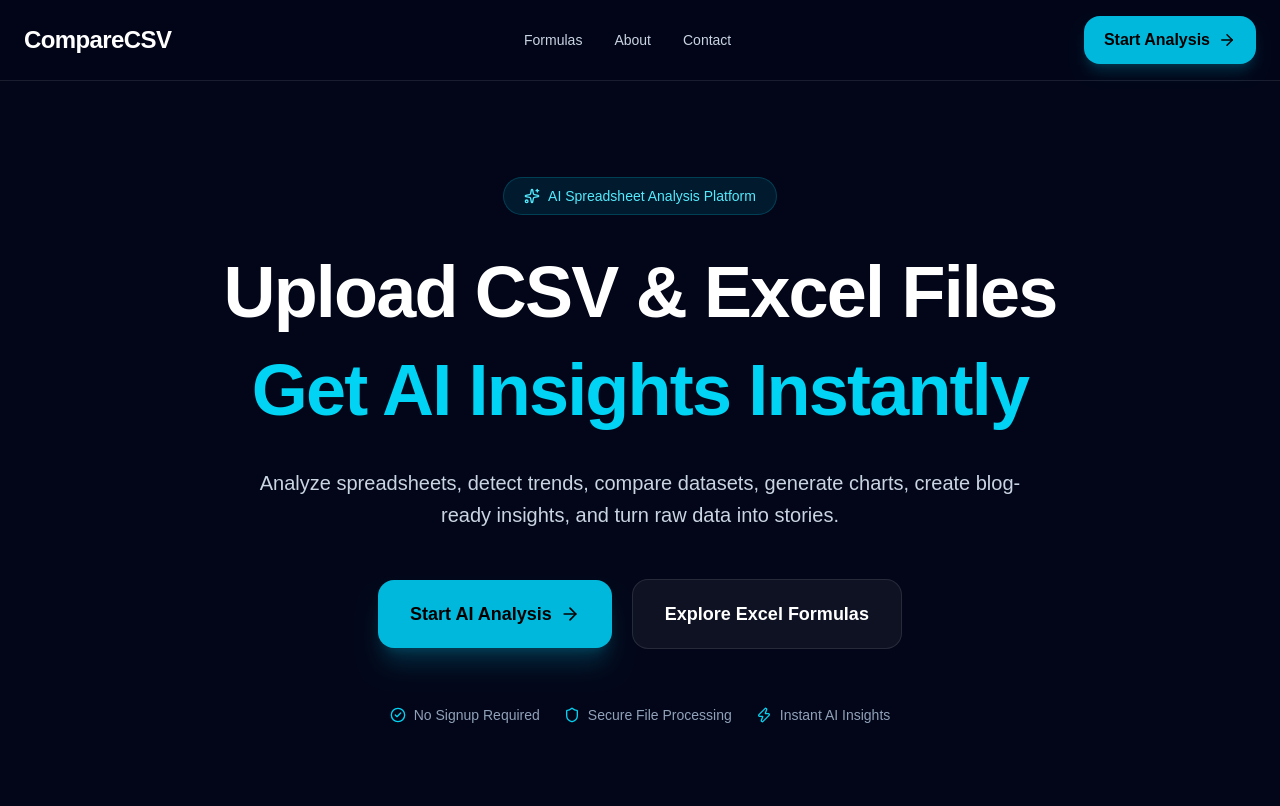
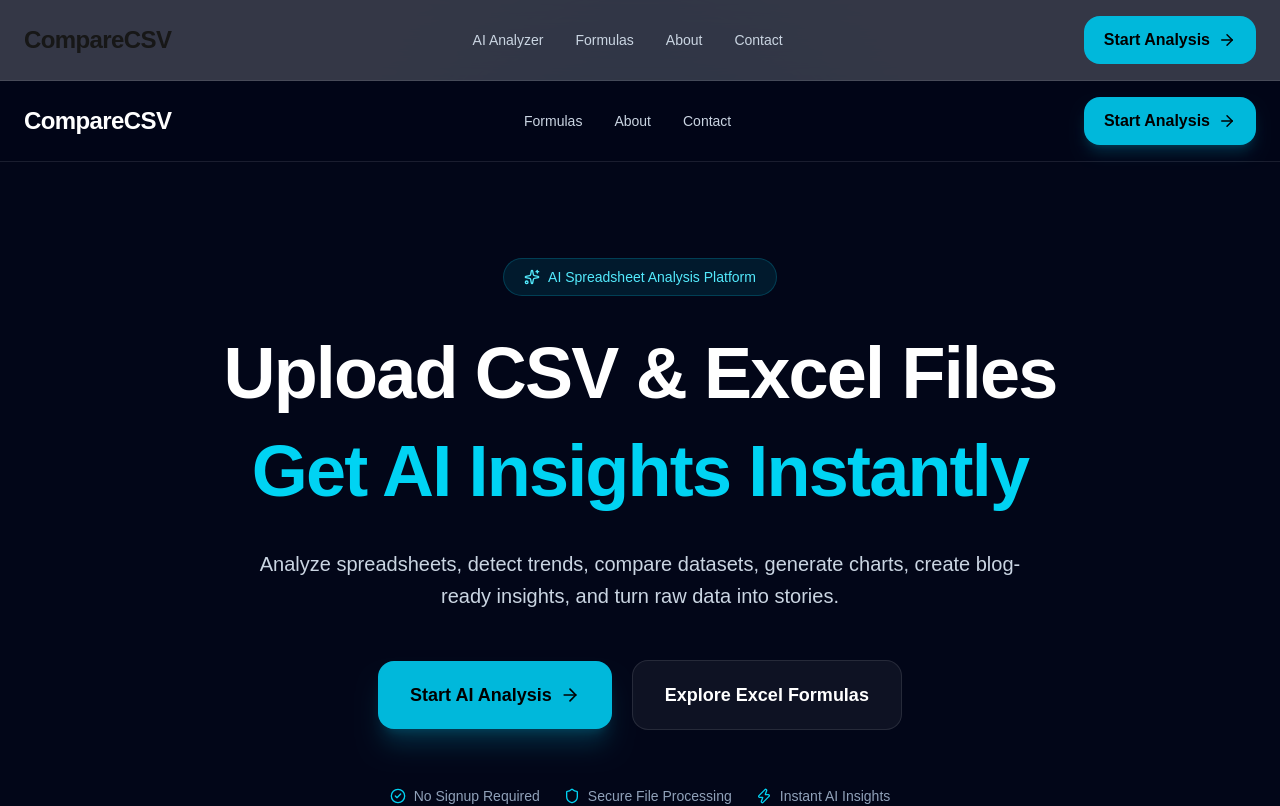
Before and after one commit to namrata505/comparecsv, a Next.js app: page / in a window 1280 px wide. Shown: the top 806 px of the page. Built offline with nearby package versions, Linux system fonts and the light colour scheme.

Commit message:
Add global navigation and footer

```diff
--- a/app/layout.tsx
+++ b/app/layout.tsx
@@ -2,6 +2,8 @@ import Script from "next/script";
 import type { Metadata } from "next";
 import { Geist, Geist_Mono } from "next/font/google";
 import "./globals.css";
+import SiteHeader from "@/components/SiteHeader";
+import SiteFooter from "@/components/SiteFooter";
 
 
 <Script
@@ -56,7 +58,11 @@ export default function RootLayout({
       lang="en"
       className={`${geistSans.variable} ${geistMono.variable} h-full antialiased`}
     >
-      <body className="min-h-full flex flex-col">{children}</body>
+      <body>
+        <SiteHeader />
+        {children}
+        <SiteFooter />
+      </body>
     </html>
   );
 }
--- /dev/null
+++ b/components/SiteFooter.tsx
@@ -0,0 +1,34 @@
+import Link from "next/link";
+
+export default function SiteFooter() {
+  return (
+    <footer className="border-t border-white/10 py-12 bg-slate-950 text-white">
+      <div className="max-w-7xl mx-auto px-6 flex flex-col md:flex-row items-center justify-between gap-6">
+        <p className="text-slate-400 text-sm">
+          © 2026 CompareCSV. All rights reserved.
+        </p>
+
+        <div className="flex flex-wrap items-center justify-center gap-6 text-sm text-slate-400">
+          <Link href="/analyze" className="hover:text-cyan-400 transition">
+            AI Analyzer
+          </Link>
+          <Link href="/formulas" className="hover:text-cyan-400 transition">
+            Formulas
+          </Link>
+          <Link href="/about" className="hover:text-cyan-400 transition">
+            About
+          </Link>
+          <Link href="/contact" className="hover:text-cyan-400 transition">
+            Contact
+          </Link>
+          <Link href="/privacy-policy" className="hover:text-cyan-400 transition">
+            Privacy Policy
+          </Link>
+          <Link href="/terms" className="hover:text-cyan-400 transition">
+            Terms
+          </Link>
+        </div>
+      </div>
+    </footer>
+  );
+}
--- /dev/null
+++ b/components/SiteHeader.tsx
@@ -0,0 +1,37 @@
+import Link from "next/link";
+import { ArrowRight } from "lucide-react";
+
+export default function SiteHeader() {
+  return (
+    <header className="sticky top-0 z-50 border-b border-white/10 bg-slate-950/80 backdrop-blur-xl">
+      <div className="max-w-7xl mx-auto px-6 h-20 flex items-center justify-between">
+        <Link href="/" className="text-2xl font-bold tracking-tight">
+          CompareCSV
+        </Link>
+
+        <nav className="hidden md:flex items-center gap-8 text-sm text-slate-300">
+          <Link href="/analyze" className="hover:text-cyan-400 transition">
+            AI Analyzer
+          </Link>
+          <Link href="/formulas" className="hover:text-cyan-400 transition">
+            Formulas
+          </Link>
+          <Link href="/about" className="hover:text-cyan-400 transition">
+            About
+          </Link>
+          <Link href="/contact" className="hover:text-cyan-400 transition">
+            Contact
+          </Link>
+        </nav>
+
+        <Link
+          href="/analyze"
+          className="inline-flex items-center gap-2 rounded-2xl bg-cyan-500 hover:bg-cyan-400 transition px-5 py-3 font-semibold text-black"
+        >
+          Start Analysis
+          <ArrowRight size={18} />
+        </Link>
+      </div>
+    </header>
+  );
+}
```
